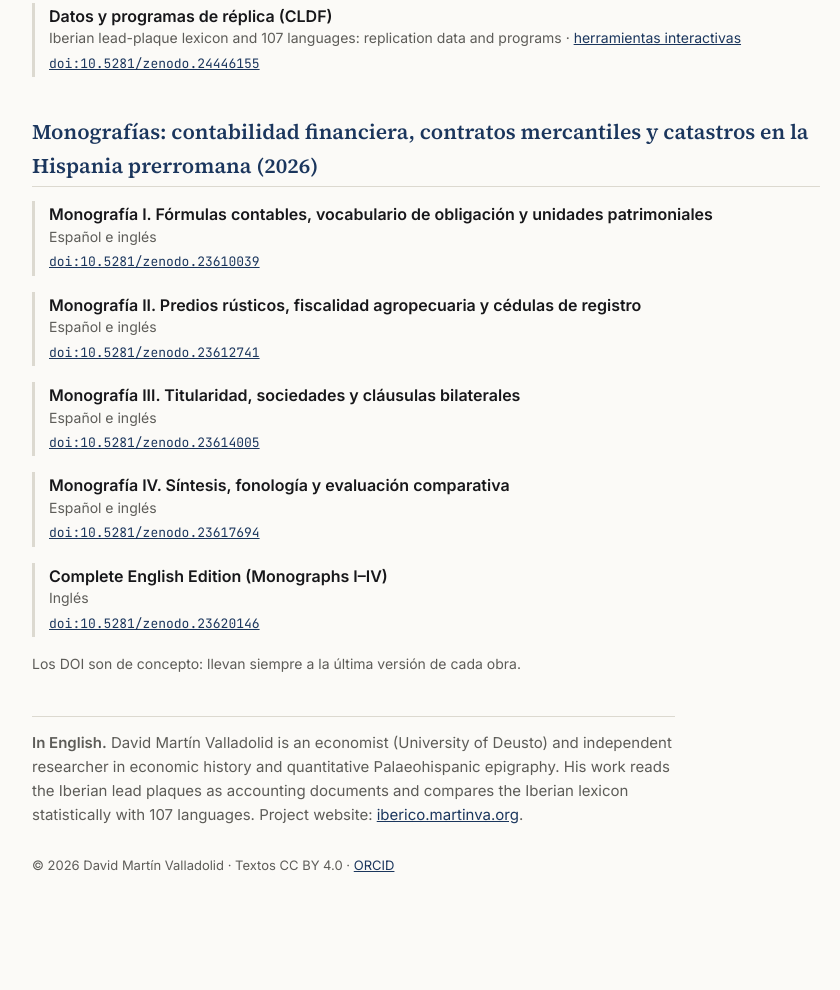
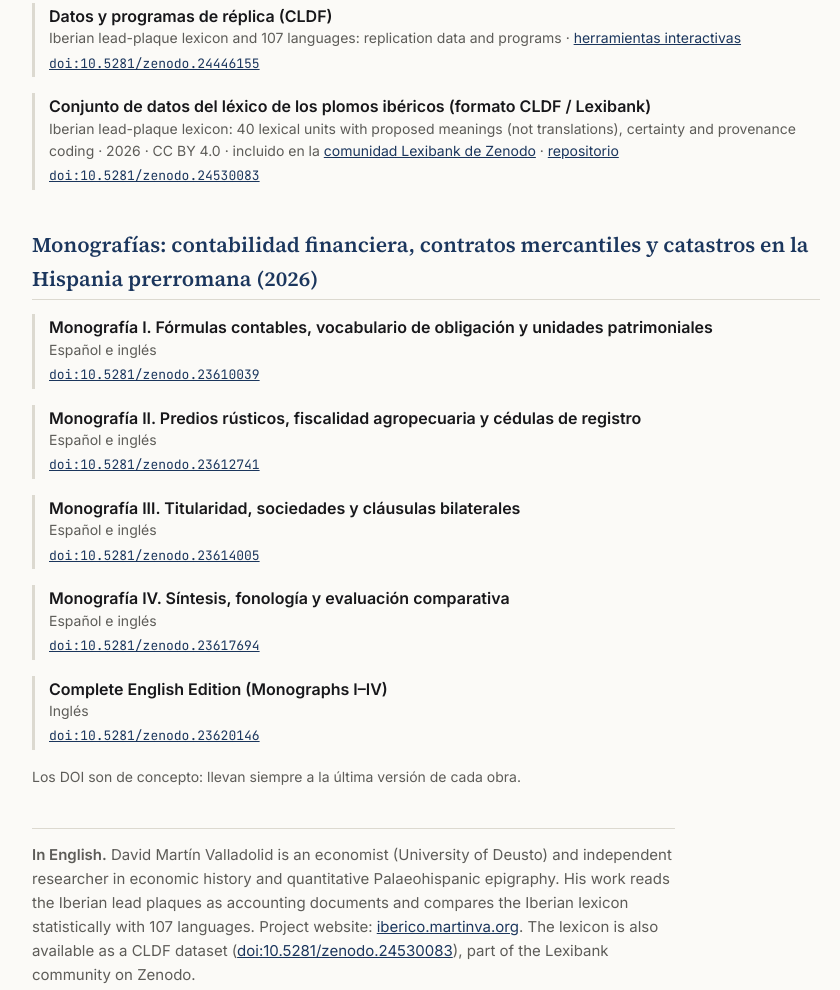
Before and after one commit to martinva/martinva.org, a plain HTML site: page index.html in a window 1280 px wide. Shown: the part 602-1592 px from the top of the page, without its empty margins (214-1054 px from the left). Before the commit the page ends 1537 px from the top, so only its background shows below. Drawn offline with Linux system fonts and the light colour scheme.

Commit message:
Add the CLDF dataset (Lexibank community on Zenodo) to the author page
Co-Authored-By: Claude Fable 5.2 <noreply@anthropic.com>
Claude-Session: https://claude.ai/code/session_01ADLvp18zR33r9942qdEq9D

```diff
--- a/index.html
+++ b/index.html
@@ -69,6 +69,9 @@ footer{margin-top:28px;font-size:13px;color:var(--mut)}
 <div class="pub"><b>Datos y programas de réplica (CLDF)</b>
 <span>Iberian lead-plaque lexicon and 107 languages: replication data and programs · <a href="https://iberico.martinva.org/es/">herramientas interactivas</a></span>
 <a class="doi" href="https://doi.org/10.5281/zenodo.24446155">doi:10.5281/zenodo.24446155</a></div>
+<div class="pub"><b>Conjunto de datos del léxico de los plomos ibéricos (formato CLDF / Lexibank)</b>
+<span>Iberian lead-plaque lexicon: 40 lexical units with proposed meanings (not translations), certainty and provenance coding · 2026 · CC BY 4.0 · incluido en la <a href="https://zenodo.org/communities/lexibank">comunidad Lexibank de Zenodo</a> · <a href="https://github.com/martinva/martinvalladolidiberian">repositorio</a></span>
+<a class="doi" href="https://doi.org/10.5281/zenodo.24530083">doi:10.5281/zenodo.24530083</a></div>
 
 <h2>Monografías: contabilidad financiera, contratos mercantiles y catastros en la Hispania prerromana (2026)</h2>
 <div class="pub"><b>Monografía I. Fórmulas contables, vocabulario de obligación y unidades patrimoniales</b><span>Español e inglés</span><a class="doi" href="https://doi.org/10.5281/zenodo.23610039">doi:10.5281/zenodo.23610039</a></div>
@@ -78,7 +81,7 @@ footer{margin-top:28px;font-size:13px;color:var(--mut)}
 <div class="pub"><b>Complete English Edition (Monographs I–IV)</b><span>Inglés</span><a class="doi" href="https://doi.org/10.5281/zenodo.23620146">doi:10.5281/zenodo.23620146</a></div>
 <p style="font-size:14px;color:var(--mut)">Los DOI son de concepto: llevan siempre a la última versión de cada obra.</p>
 
-<p class="en" lang="en"><b>In English.</b> David Martín Valladolid is an economist (University of Deusto) and independent researcher in economic history and quantitative Palaeohispanic epigraphy. His work reads the Iberian lead plaques as accounting documents and compares the Iberian lexicon statistically with 107 languages. Project website: <a href="https://iberico.martinva.org/">iberico.martinva.org</a>.</p>
+<p class="en" lang="en"><b>In English.</b> David Martín Valladolid is an economist (University of Deusto) and independent researcher in economic history and quantitative Palaeohispanic epigraphy. His work reads the Iberian lead plaques as accounting documents and compares the Iberian lexicon statistically with 107 languages. Project website: <a href="https://iberico.martinva.org/">iberico.martinva.org</a>. The lexicon is also available as a CLDF dataset (<a href="https://doi.org/10.5281/zenodo.24530083">doi:10.5281/zenodo.24530083</a>), part of the Lexibank community on Zenodo.</p>
 
 <footer>© 2026 David Martín Valladolid · Textos CC BY 4.0 · <a href="https://orcid.org/0009-0003-4884-2573">ORCID</a></footer>
 </div>
--- a/sitemap.xml
+++ b/sitemap.xml
@@ -1,4 +1,4 @@
 <?xml version="1.0" encoding="UTF-8"?>
 <urlset xmlns="http://www.sitemaps.org/schemas/sitemap/0.9">
- <url><loc>https://martinva.org/</loc><lastmod>2026-11-25</lastmod><priority>1.0</priority></url>
+ <url><loc>https://martinva.org/</loc><lastmod>2026-11-26</lastmod><priority>1.0</priority></url>
 </urlset>
```
